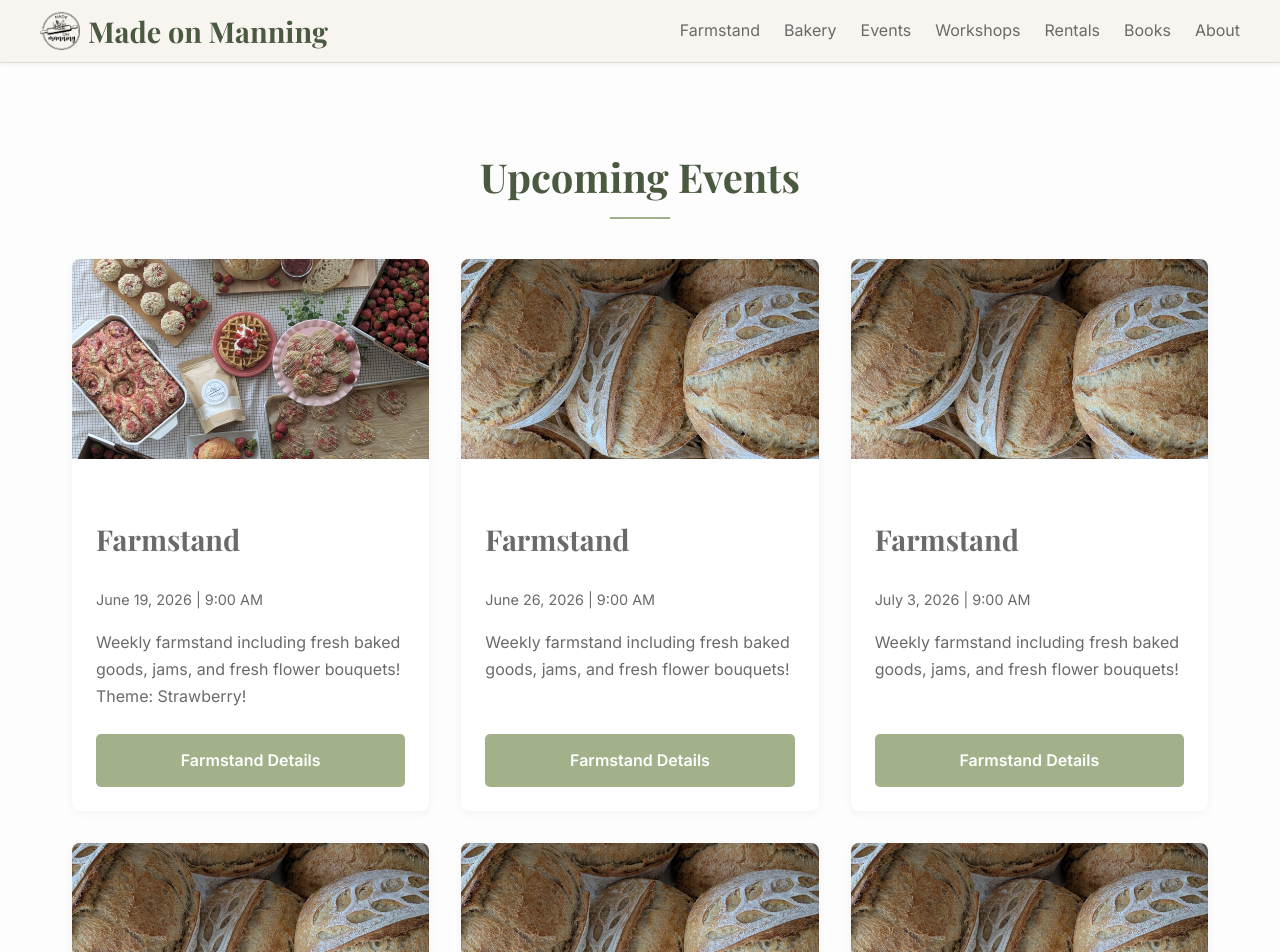
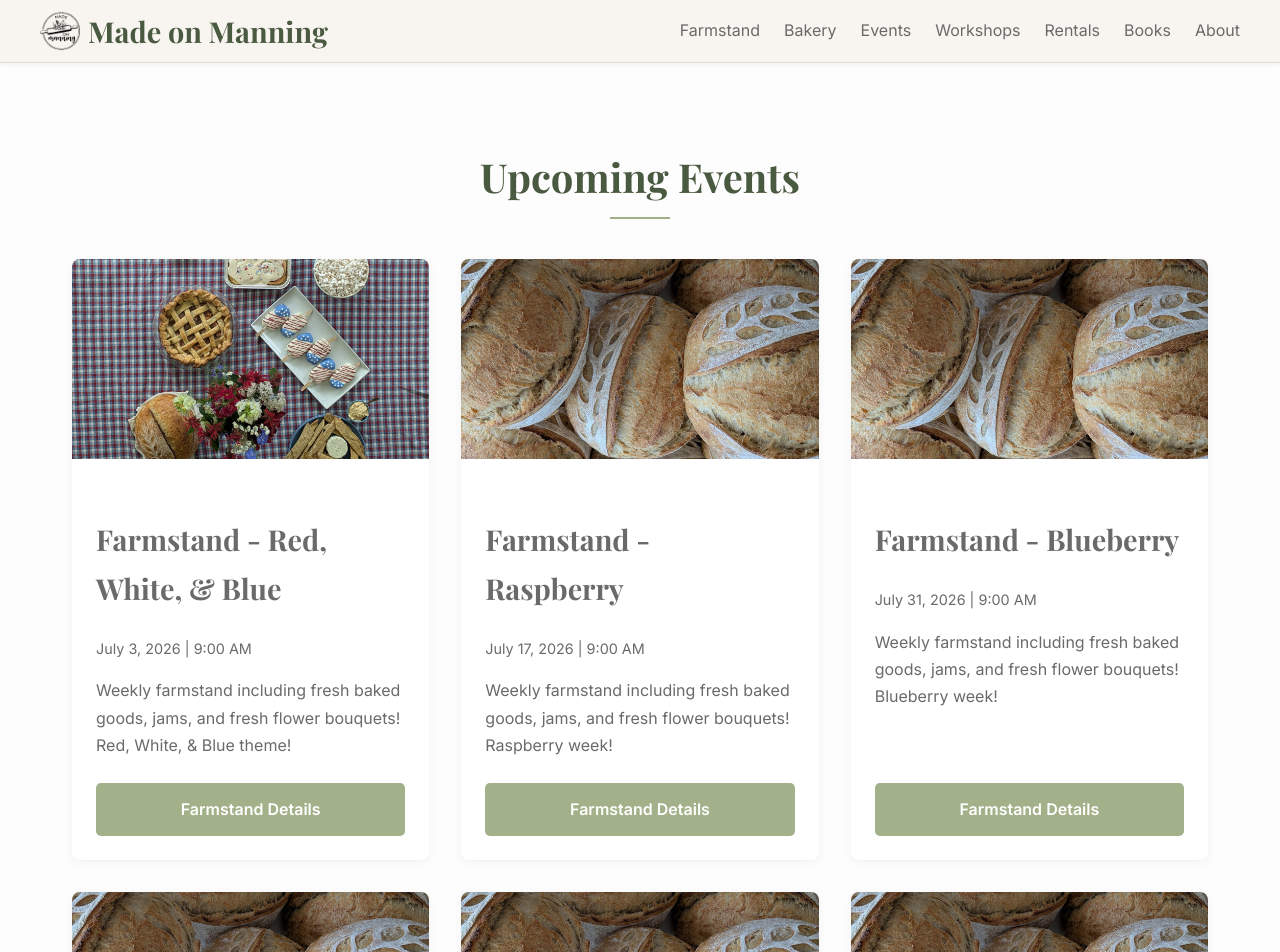
Before and after one commit to madeonmanning/madeonmanning.github.io, a Next.js app: page /events in a window 1280 px wide. Shown: the top 952 px of the page. Built offline with nearby package versions, Linux system fonts and the light colour scheme; a web font is replaced by a local one.

Commit message:
updated for farmstand schedule changes

```diff
--- a/app/events/page.jsx
+++ b/app/events/page.jsx
@@ -9,20 +9,50 @@ export const metadata = {
 function Events() {
   // Placeholder data for events
   const events = [
+        {
+      id: 1,
+      image: '/events-farmstand-redwhiteblue.jpg',
+      date: 'July 3, 2026',
+      time: '9:00 AM',
+      title: 'Farmstand - Red, White, & Blue',
+      description: 'Weekly farmstand including fresh baked goods, jams, and fresh flower bouquets! Red, White, & Blue theme!',
+      link: './farmstand',
+      linkText: 'Farmstand Details'
+    },
+    {
+      id: 2,
+      image: '/bulk-baking-1.jpg',
+      date: 'July 17, 2026',
+      time: '9:00 AM',
+      title: 'Farmstand - Raspberry',
+      description: 'Weekly farmstand including fresh baked goods, jams, and fresh flower bouquets! Raspberry week!',
+      link: './farmstand',
+      linkText: 'Farmstand Details'
+    },
+    {
+      id: 3,
+      image: '/bulk-baking-1.jpg',
+      date: 'July 31, 2026',
+      time: '9:00 AM',
+      title: 'Farmstand - Blueberry',
+      description: 'Weekly farmstand including fresh baked goods, jams, and fresh flower bouquets! Blueberry week!',
+      link: './farmstand',
+      linkText: 'Farmstand Details'
+    },
     {
       id: 4,
-      image: '/events-farmstand-strawberry.jpg',
-      date: 'June 19, 2026',
+      image: '/bulk-baking-1.jpg',
+      date: 'August 7, 2026',
       time: '9:00 AM',
       title: 'Farmstand',
-      description: 'Weekly farmstand including fresh baked goods, jams, and fresh flower bouquets! Theme: Strawberry!',
+      description: 'Weekly farmstand including fresh baked goods, jams, and fresh flower bouquets!',
       link: './farmstand',
       linkText: 'Farmstand Details'
     },
     {
       id: 5,
       image: '/bulk-baking-1.jpg',
-      date: 'June 26, 2026',
+      date: 'August 14, 2026',
       time: '9:00 AM',
       title: 'Farmstand',
       description: 'Weekly farmstand including fresh baked goods, jams, and fresh flower bouquets!',
@@ -32,7 +62,7 @@ function Events() {
     {
       id: 6,
       image: '/bulk-baking-1.jpg',
-      date: 'July 3, 2026',
+      date: 'August 21, 2026',
       time: '9:00 AM',
       title: 'Farmstand',
       description: 'Weekly farmstand including fresh baked goods, jams, and fresh flower bouquets!',
@@ -42,33 +72,13 @@ function Events() {
     {
       id: 7,
       image: '/bulk-baking-1.jpg',
-      date: 'July 10, 2026',
+      date: 'August 28, 2026',
       time: '9:00 AM',
       title: 'Farmstand',
       description: 'Weekly farmstand including fresh baked goods, jams, and fresh flower bouquets!',
       link: './farmstand',
       linkText: 'Farmstand Details'
-    },
-    {
-      id: 8,
-      image: '/bulk-baking-1.jpg',
-      date: 'July 17, 2026',
-      time: '9:00 AM',
-      title: 'Farmstand',
-      description: 'Weekly farmstand including fresh baked goods, jams, and fresh flower bouquets!',
-      link: './farmstand',
-      linkText: 'Farmstand Details'
-    },
-    {
-      id: 9,
-      image: '/bulk-baking-1.jpg',
-      date: 'July 24, 2026',
-      time: '9:00 AM',
-      title: 'Farmstand',
-      description: 'Weekly farmstand including fresh baked goods, jams, and fresh flower bouquets!',
-      link: './farmstand',
-      linkText: 'Farmstand Details'
-    },
+    }
     /*{
       id: 3,
       image: '/events-farmstand-apples.jpg',
```
Also changed, not shown: public/events-farmstand-redwhiteblue.jpg (added).
